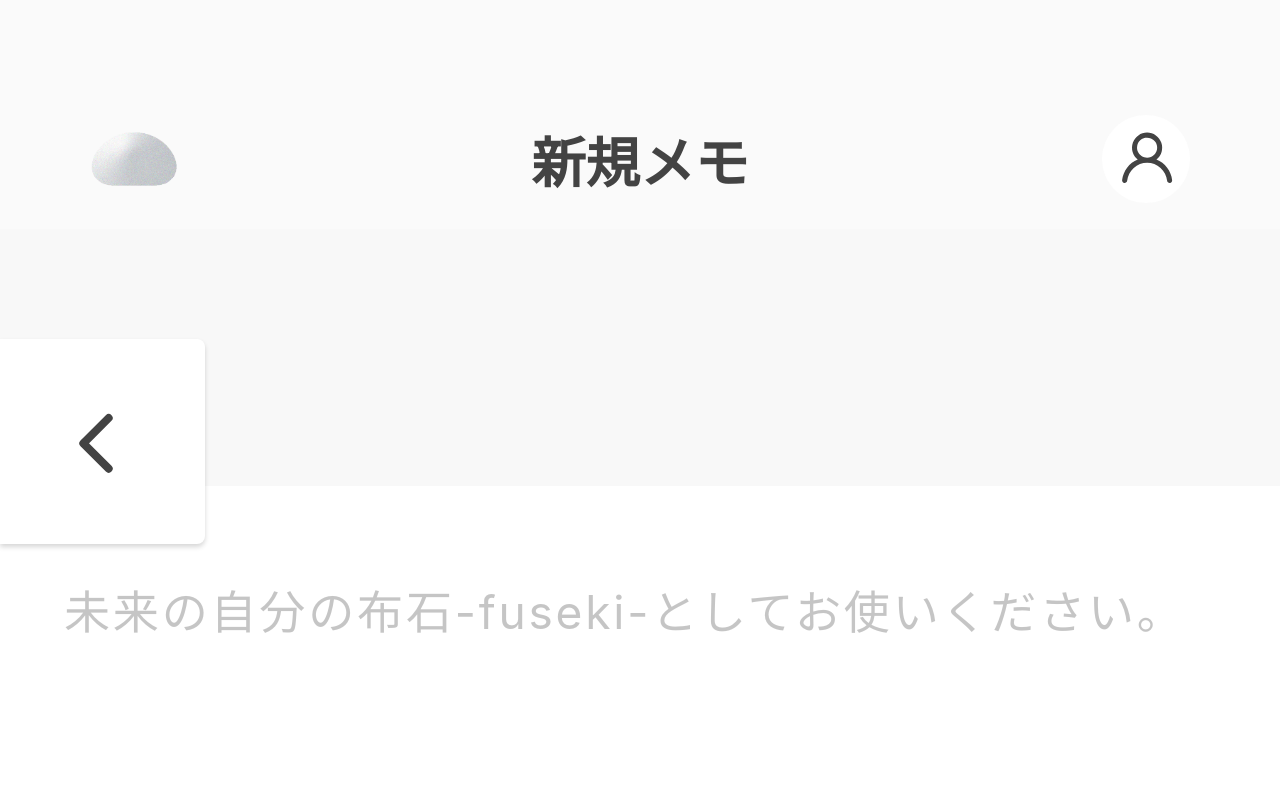
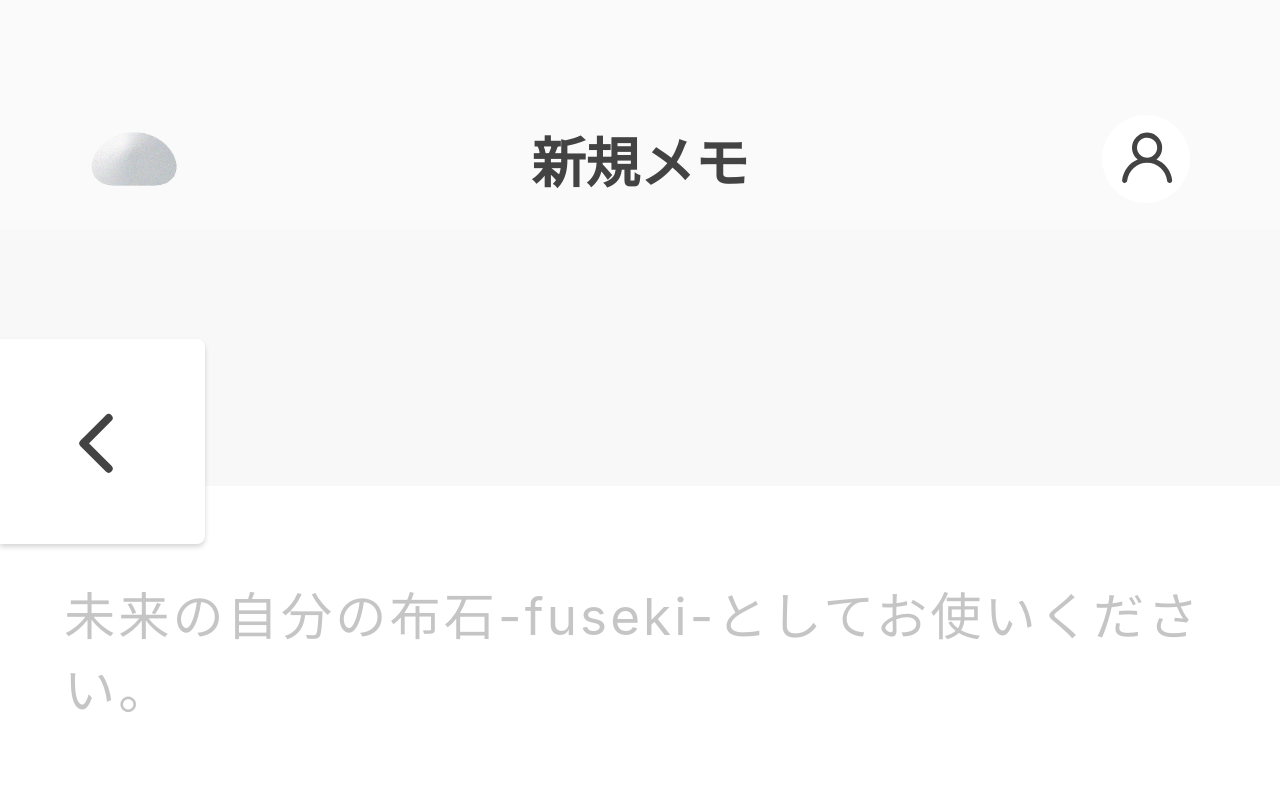
Before and after one commit to kumayoshi/fuseki, a React (Create React App) app: page /article/1 in a window 1280 px wide. Shown: the top 800 px of the page. Built offline with nearby package versions, Linux system fonts and the light colour scheme; no server answers; the database is empty; sample sign-in values are in the browser's storage.

Commit message:
記事編集画面　修正　色々 cssの修正

```diff
--- a/src/components/ArticleText.js
+++ b/src/components/ArticleText.js
@@ -44,6 +44,7 @@ const styles = {
     minHeight: "80vw",
     lineHeight: "2em",
     letterSpacing: "0.1em",
+    fontSize: "4vw",
   },
   placeholder: {
     position: "absolute",
@@ -51,7 +52,7 @@ const styles = {
     left: "0",
     opacity: "0.3",
     letterSpacing: "0.06em",
-    fontSize: "3.6vw",
+    fontSize: "4vw",
   },
   textareaWrap: {
     display: "block",
--- a/src/screens/ArticlePage.js
+++ b/src/screens/ArticlePage.js
@@ -1,6 +1,7 @@
 import React, { useState, useEffect } from "react";
 // style
 import CommonStyles from "../assets/css/CommonStyles.css";
+import "../assets/css/CommonStyles.css";
 // firebase
 import Header from "../components/Header";
 import { auth, db } from "../firebase";
@@ -67,10 +68,10 @@ const ArticlePage = () => {
       const { text, title, trigger, categoryId } = docSnap.data();
       setMemoItem({
         itemId: docSnap.id,
-        text: text,
-        title: title,
-        trigger: trigger,
-        categoryId: categoryId,
+        text: text ? text : "",
+        title: title ? title : "",
+        trigger: trigger ? trigger : "",
+        categoryId: categoryId ? categoryId : "",
       });
     }
     setMemoParams(memoItemId);
```
